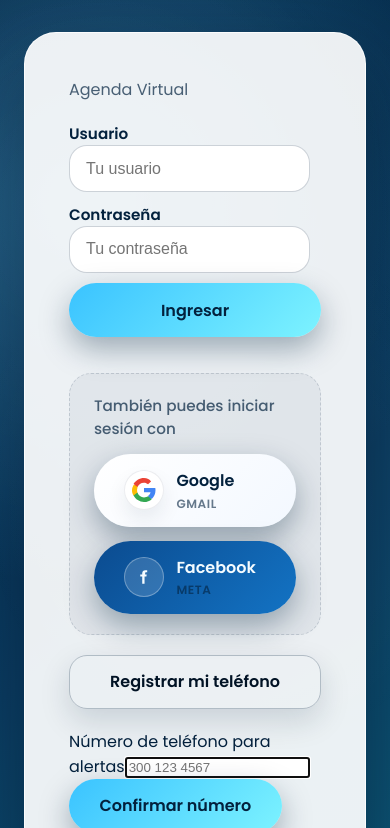
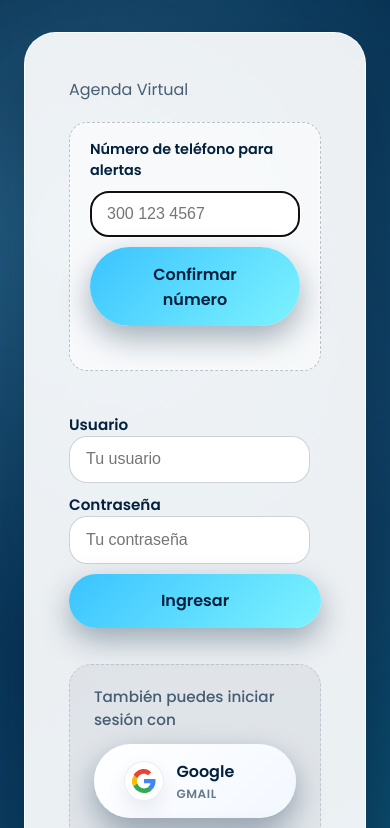
Before and after one commit to ingaramisv-a11y/agenda-virtual, a website: page index.html in a window 390 px wide. Both pictures are taken after a click on the button "Registrar mi teléfono". Shown: the top 828 px of the page. Drawn offline with Linux system fonts and the light colour scheme.

Commit message:
feat: enhance phone registration form layout and styling

```diff
--- a/app.js
+++ b/app.js
@@ -1376,7 +1376,14 @@ document.addEventListener("DOMContentLoaded", () => {
     feedback.setAttribute("aria-live", "assertive");
 
     form.append(label, input, submitButton, feedback);
-    authRegisterButton.insertAdjacentElement("afterend", form);
+
+    if (authForm && authForm.parentElement) {
+      authForm.parentElement.insertBefore(form, authForm);
+    } else if (authRegisterButton.parentElement) {
+      authRegisterButton.parentElement.insertBefore(form, authRegisterButton);
+    } else {
+      authRegisterButton.insertAdjacentElement("beforebegin", form);
+    }
 
     form.addEventListener("submit", handlePhoneRegistrationSubmit);
 
--- a/styles.css
+++ b/styles.css
@@ -87,6 +87,30 @@ body.has-plan-review {
   border-radius: 18px;
   border: 1px solid rgba(3, 33, 61, 0.2);
   padding: 0.85rem 1rem;
+  font-size: 1rem;
+}
+
+.phone-registration-form {
+  display: flex;
+  flex-direction: column;
+  gap: 0.65rem;
+  margin: 0 0 1.35rem;
+  padding: 1rem 1.25rem;
+  border-radius: 18px;
+  border: 1px dashed rgba(3, 33, 61, 0.25);
+  background: rgba(255, 255, 255, 0.55);
+  box-shadow: inset 0 0 0 1px rgba(255, 255, 255, 0.4);
+}
+
+.phone-registration-form label {
+  font-weight: 600;
+  font-size: 0.9rem;
+}
+
+.phone-registration-form input {
+  border-radius: 18px;
+  border: 1px solid rgba(3, 33, 61, 0.2);
+  padding: 0.8rem 1rem;
   font-size: 1rem;
 }
 
```
